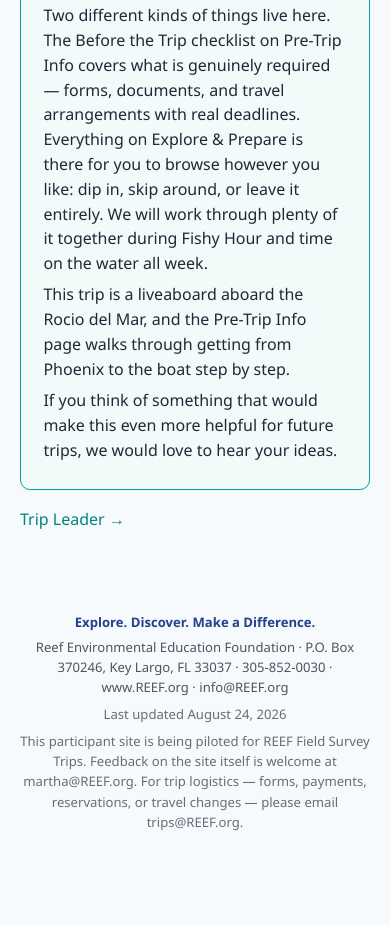
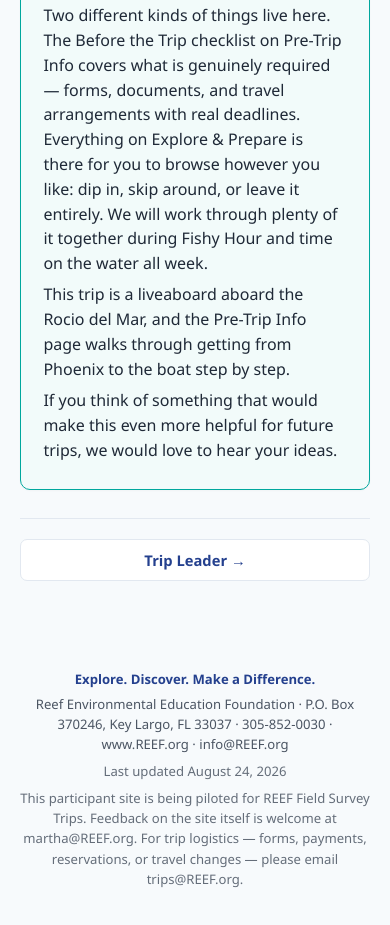
Before and after one commit to Reef-Environmental-Education-Foundation/reef-midriff-dashboard, a plain HTML site: page index.html in a window 390 px wide. Shown: the part 4044-4969 px from the top of the page. Before the commit the page ends 4912 px from the top, so only its background shows below. Drawn offline with Linux system fonts and the light colour scheme.

Commit message:
styles.css - bottom page nav styling

```diff
--- a/css/styles.css
+++ b/css/styles.css
@@ -595,3 +595,62 @@ img { max-width: 100%; }
   font-size: 1rem;
   padding: 0.7rem 1.4rem;
 }
+
+/* ---------- Bottom page navigation (added 2026-08-24) ----------
+   Repeats the Previous / Back to Start Here / Next journey at the foot of
+   every page so a participant reaching the end of a long page does not have
+   to scroll back up to continue. Markup comes from render.js
+   renderPageNav(); order is derived from NAV_ITEMS, not hardcoded here.
+   Prev sits left, Next right, and "Back to Start Here" between them —
+   space-between handles all three cases (first page has no Prev, last has
+   no Next) without extra rules. */
+
+.page-nav {
+  display: flex;
+  flex-wrap: wrap;
+  align-items: center;
+  justify-content: space-between;
+  gap: 0.6rem;
+  margin: 1.75rem 0 0.5rem;
+  padding-top: 1.25rem;
+  border-top: 1px solid var(--border);
+}
+
+.page-nav-link {
+  display: inline-block;
+  padding: 0.55rem 1rem;
+  border: 1px solid var(--border);
+  border-radius: 7px;
+  background: var(--bg-card);
+  color: var(--reef-blue);
+  font-weight: 600;
+  font-size: 0.92rem;
+  text-decoration: none;
+  transition: background 0.15s ease, border-color 0.15s ease;
+}
+
+.page-nav-link:hover {
+  background: var(--reef-blue);
+  border-color: var(--reef-blue);
+  color: #fff;
+  text-decoration: none;
+}
+
+/* The middle link is the least likely destination, so it reads quieter than
+   the two directional ones. */
+.page-nav-home {
+  color: var(--ink-light);
+  font-weight: 600;
+}
+
+/* Single-column below the existing mobile breakpoint: three side-by-side
+   buttons get too cramped to tap reliably. */
+@media (max-width: 640px) {
+  .page-nav {
+    flex-direction: column;
+    align-items: stretch;
+  }
+  .page-nav-link {
+    text-align: center;
+  }
+}
```
